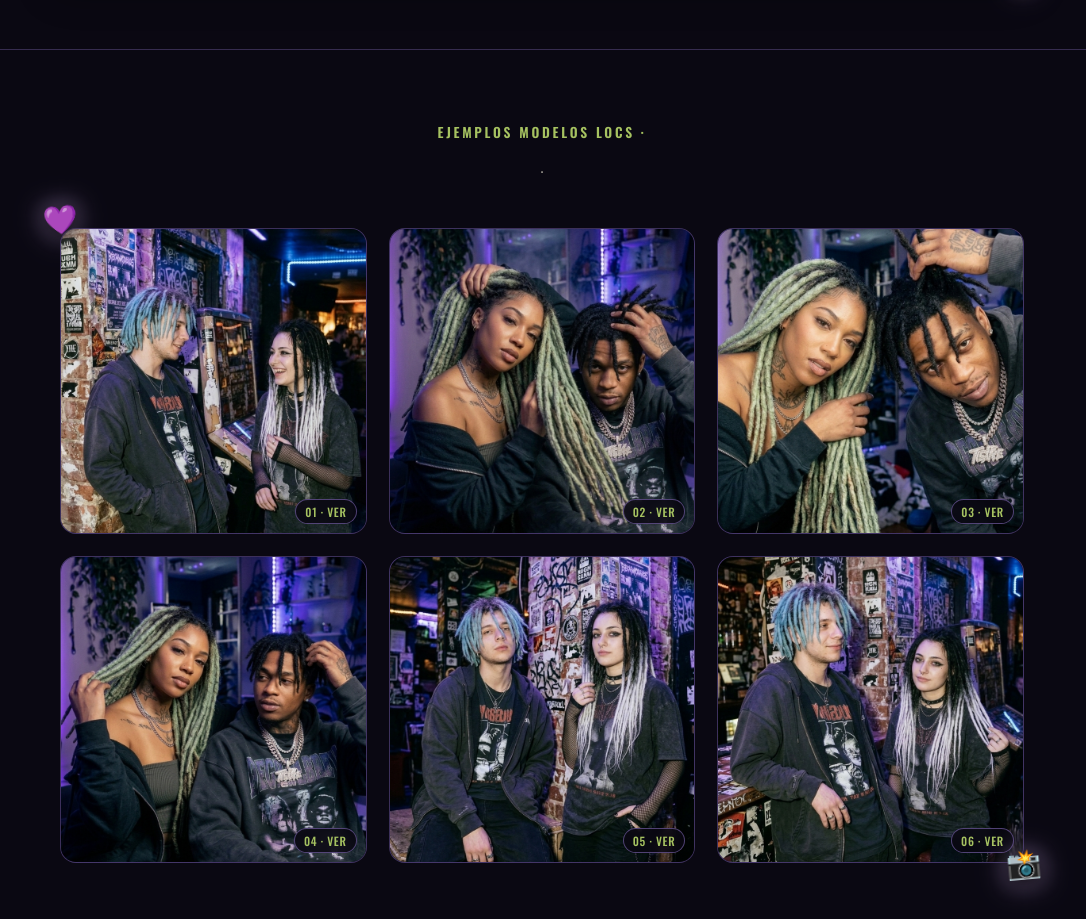
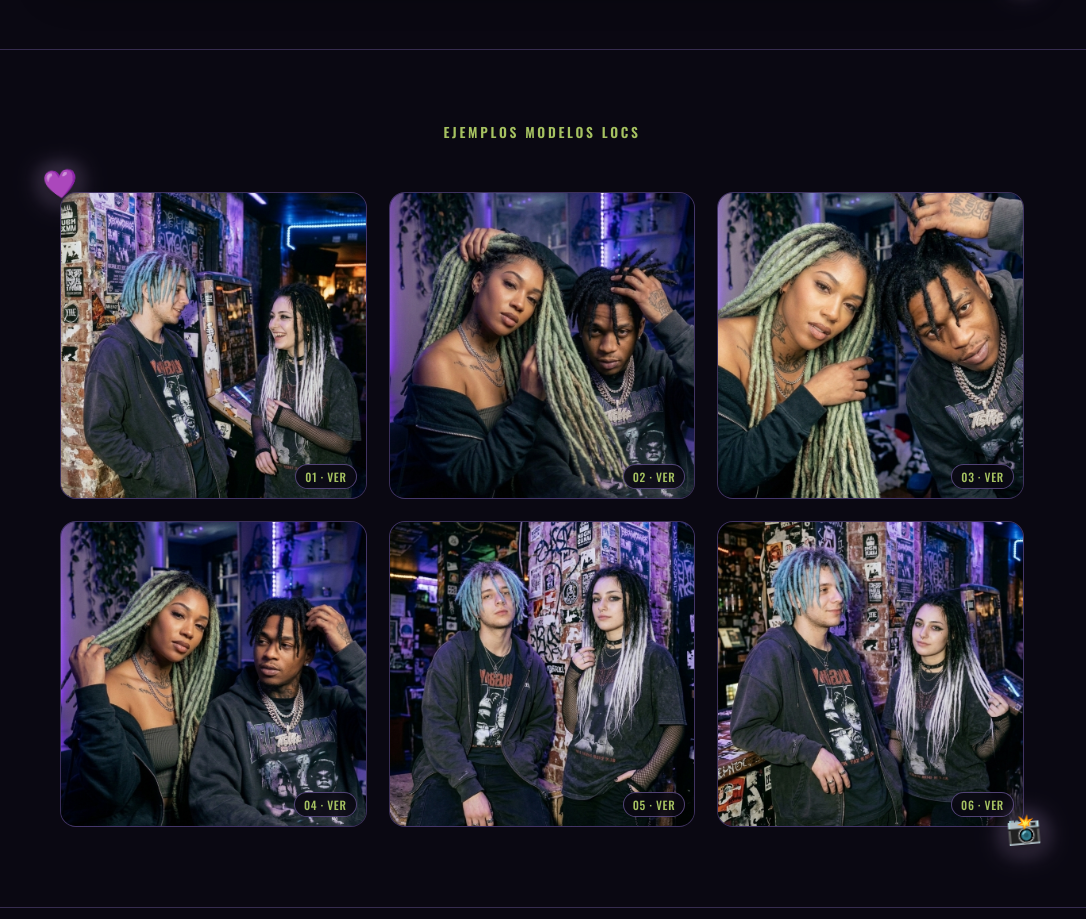
Before and after one commit to lordflvcko321-rgb/dr3ad, a plain HTML site: page index.html in a window 1280 px wide. Shown: the part 3840-4759 px from the top of the page, without its empty margins (98-1184 px from the left). Drawn offline with nearby package versions, Linux system fonts and the light colour scheme.

Commit message:
Update index.html

```diff
--- a/index.html
+++ b/index.html
@@ -886,9 +886,9 @@
     <!-- Galería principal: 6 fotos de modelos -->
     <section id="galeria" class="section">
       <div class="wrap">
-        <p class="eyebrow center">Ejemplos modelos locs · </p>
+        <p class="eyebrow center">Ejemplos modelos locs  </p>
         <h2 class="center" style="font-size:2.4rem; margin-top:6px;"></h2>
-        <p class="center muted" style="margin-top:10px">.</p>
+        <p class="center muted" style="margin-top:10px"></p>
 
         <div class="gallery-grid emoji-box" id="galleryGrid">
           <span class="corner-emoji md pos-tl" aria-hidden="true">💜</span>
```
